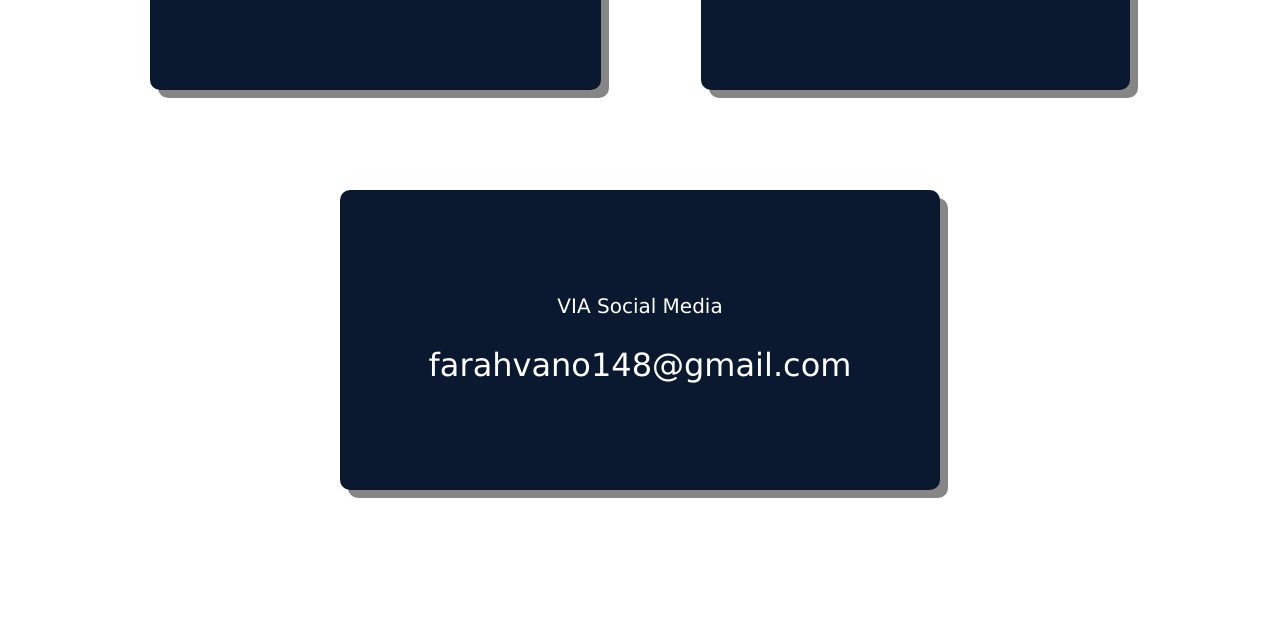
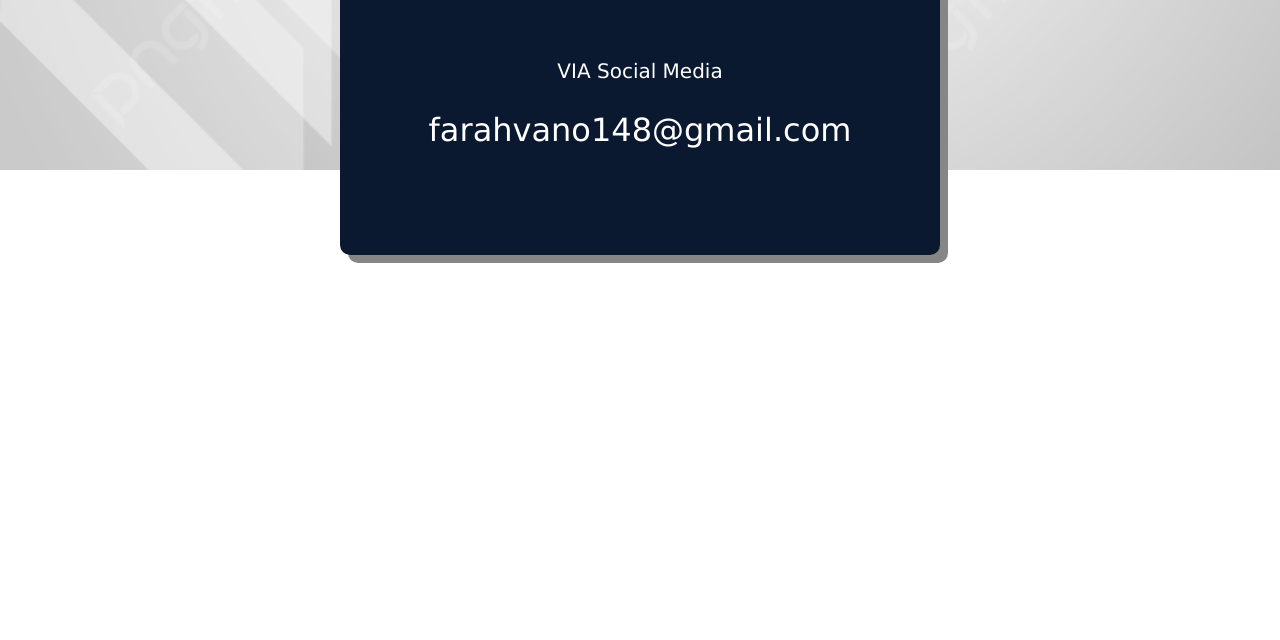
Before and after one commit to FarahBano-code/FARAHBANO-REPO, a plain HTML site: page conatct.html in a window 1280 px wide. Shown: the part 630-1270 px from the top of the page. After the commit the page ends 935 px from the top, so only its background shows below. Drawn offline with nearby package versions, Linux system fonts and the light colour scheme.

Commit message:
Update conatct.html

```diff
--- a/conatct.html
+++ b/conatct.html
@@ -46,8 +46,8 @@
                 </div>
             </div>
         </nav>
-        <div class="container-fluid intros"
-            style="background-image: url(assets/image/pngtree-abstract-grey-gradient-background-picture-image_1203311.jpg); background-size: cover; background-repeat: no-repeat;">
+        <div class="container-fluid intro"
+    style="background-image: url(pngtree-abstract-grey-gradient-background-picture-image_1203311.jpg); background-size: cover; background-repeat: no-repeat;">
             <div class="small fs-5">
                 "Ready to bring your dream website to life? Let’s turn your ideas into a stunning, high-performing
                 reality — start by contacting us today!"
```
